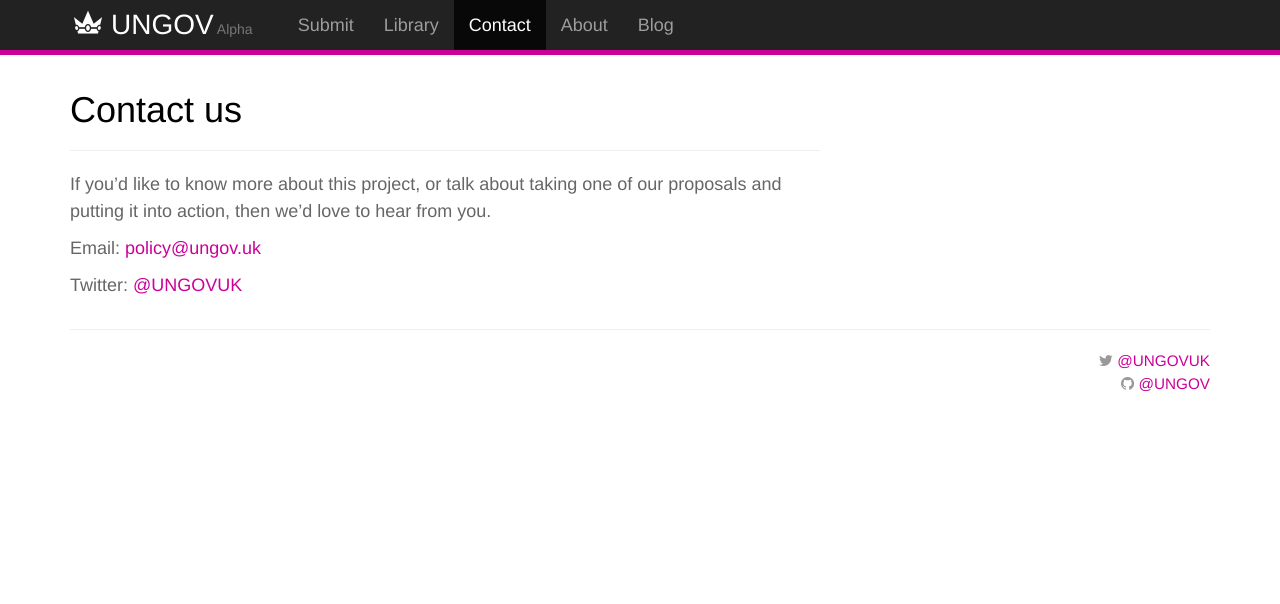
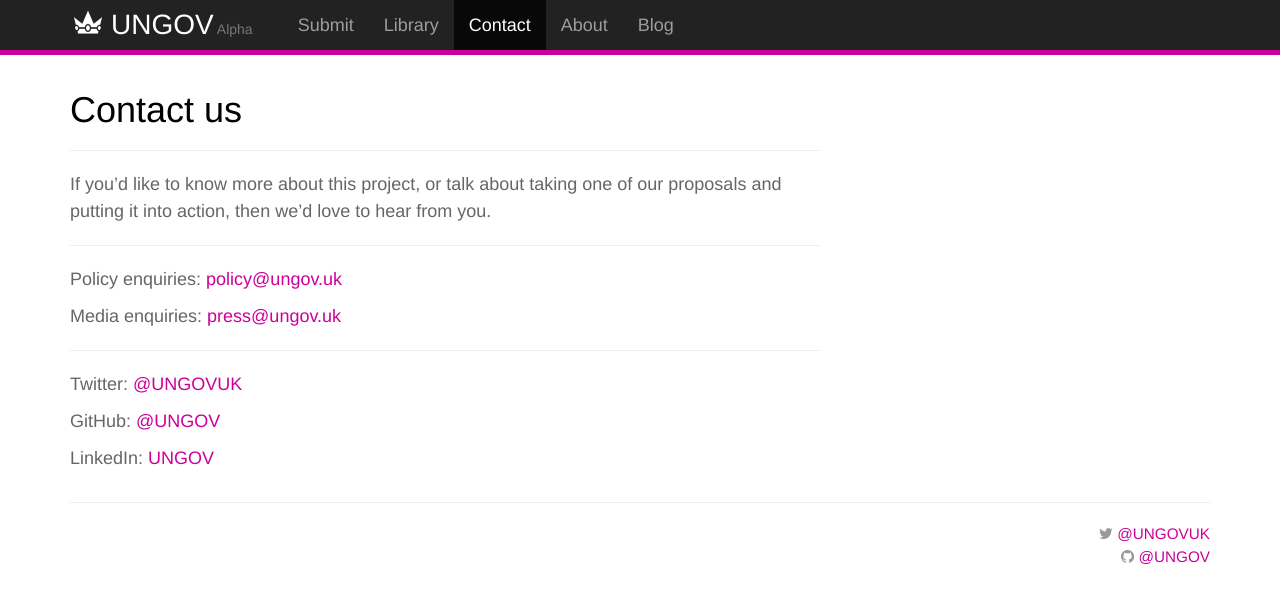
Before and after one commit to ungov/ungov.github.io, a Jekyll site: the page built from pages/contact.md, in a window 1280 px wide. Shown: the top 604 px of the page. Built offline with Jekyll 4.4.1, drawn with Linux system fonts in a browser that asks for light colours; nearby versions of some CDN libraries.

Commit message:
more contact info

```diff
--- a/pages/contact.md
+++ b/pages/contact.md
@@ -6,6 +6,16 @@ permalink: /contact/
 
 If you'd like to know more about this project, or talk about taking one of our proposals and putting it into action, then we'd love to hear from you.
 
-Email: [policy@ungov.uk](mailto:policy@ungov.uk)
+---
 
-Twitter: [@UNGOVUK](https://twitter.com/UNGOVUK)
+Policy enquiries: [policy@ungov.uk](mailto:policy@ungov.uk)
+
+Media enquiries: [press@ungov.uk](mailto:press@ungov.uk)
+
+---
+
+Twitter: [@UNGOVUK](https://twitter.com/UNGOVUK/)
+
+GitHub: [@UNGOV](https://github.com/ungov/)
+
+LinkedIn: [UNGOV](https://www.linkedin.com/company/ungov)
```
